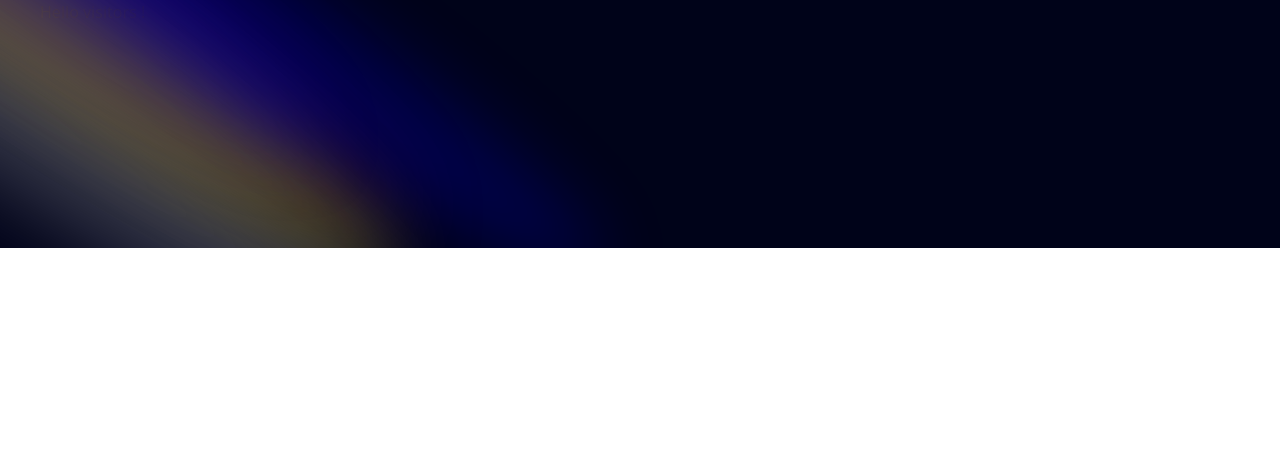
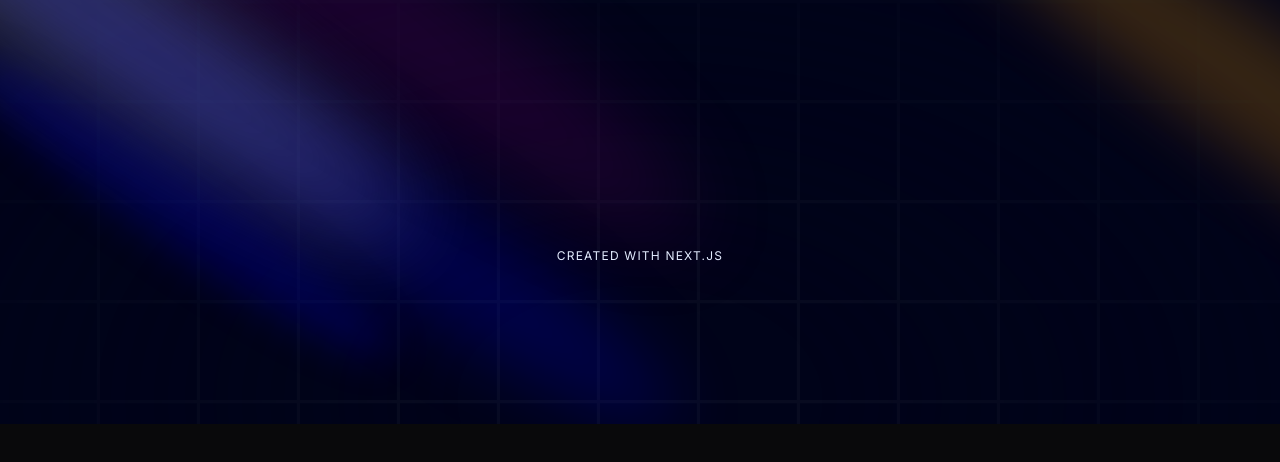
Before and after one commit to hosein-yarzade/portfolio_Hosein, a Next.js app: page / in a window 1280 px wide. Shown: the top 462 px of the page. Built offline with nearby package versions, Linux system fonts and the light colour scheme.

Commit message:
add background grid and them provider

```diff
--- a/app/layout.tsx
+++ b/app/layout.tsx
@@ -1,6 +1,10 @@
 import type { Metadata } from "next";
 import { Geist, Geist_Mono } from "next/font/google";
+import { Inter } from "next/font/google";
 import "./globals.css";
+import { ThemeProvider } from "./provider";
+
+const inter = Inter({ subsets: ["latin"] });
 
 const geistSans = Geist({
   variable: "--font-geist-sans",
@@ -25,8 +29,15 @@
   return (
     <html lang="en">
       <body
-        className={`${geistSans.variable} ${geistMono.variable} antialiased`}>
+        className={inter.className}>
+          <ThemeProvider
+          attribute="class"
+          defaultTheme="dark"
+          enableSystem
+          disableTransitionOnChange
+        >
         {children}
+        </ThemeProvider>
       </body>
     </html>
   );
--- a/app/page.tsx
+++ b/app/page.tsx
@@ -5,7 +5,6 @@
     <main className="relative bg-black-100 flex justify-center items-center flex-col overflow-hidden mx-auto sm:px-10 px-5">
       <div className="max-w-7xl w-full">
       <h1 className="">Hello visitors !</h1>
-
         <Hero/>
       </div>
     </main>
--- /dev/null
+++ b/app/provider.tsx
@@ -0,0 +1,9 @@
+"use client";
+
+import * as React from "react";
+import { ThemeProvider as NextThemesProvider } from "next-themes";
+// import { type ThemeProviderProps } from "next-themes/dist/types";
+
+export function ThemeProvider({ children, ...props }: any) {
+  return <NextThemesProvider {...props}>{children}</NextThemesProvider>;
+}
--- a/components/Hero.tsx
+++ b/components/Hero.tsx
@@ -5,12 +5,31 @@
   return (
     <div className='pb-20 pt-36'>
     <div>
-      <Spotlight className='-top-40 -left-10 md:-left-10 md:-top-5 h-screen' fill='white'/>
-      <Spotlight className='-top-40 -left-10  h-screen' fill='purple'/>
-      <Spotlight className='-top-10 -left-50  md:-top-30 h-[80vh] w-[50vw]' fill='yellow'/>
-      <Spotlight className='-top-40 -left-10 h-[80vh] w-[20vw]' fill='blue'/>
-      <Spotlight className='-top-10 -right-10 h-[80vh] w-[20vw]' fill='blue'/>
+       <Spotlight className='-top-40 -left-10  h-screen' fill='white'/>
+      <Spotlight className='-top-40 -right-10  h-screen' fill='purple'/>
+      <Spotlight className='h-[80vh] w-[50vw] top-10 left-full' fill='orange'/>
+      <Spotlight className='w-40 h-96 left-44 right-1 ' fill='blue'/>
+      <Spotlight className='left-80 top-28 h-[80vh] w-[50vw]' fill='blue'/>
       </div>
+
+      <div
+        className="h-screen w-full dark:bg-black-100 bg-white dark:bg-grid-white/[0.03] bg-grid-black-100/[0.2]
+       absolute top-0 left-0 flex items-center justify-center"
+      >
+        {/* Radial gradient for the container to give a faded look */}
+        <div
+          // chnage the bg to bg-black-100, so it matches the bg color and will blend in
+          className="absolute pointer-events-none inset-0 flex items-center justify-center dark:bg-black-100
+         bg-white [mask-image:radial-gradient(ellipse_at_center,transparent_20%,black)]"
+        />
+      </div>
+      <div className="flex justify-center relative my-20 z-10">
+        <div className="max-w-[89vw] md:max-w-2xl lg:max-w-[60vw] flex flex-col items-center justify-center">
+          <p className="uppercase tracking-widest text-xs text-center text-blue-100 max-w-80">
+            Created with Next.js
+          </p>
+          </div>
+        </div>
       </div>
   )
 }
--- a/package.json
+++ b/package.json
@@ -13,6 +13,7 @@
     "framer-motion": "^11.15.0",
     "mini-svg-data-uri": "^1.4.4",
     "next": "15.1.0",
+    "next-themes": "^0.4.4",
     "react": "^19.0.0",
     "react-dom": "^19.0.0",
     "tailwind-merge": "^2.5.5",
```
Also changed, not shown: 1 other file (tests, documents, lock files or other folders).
